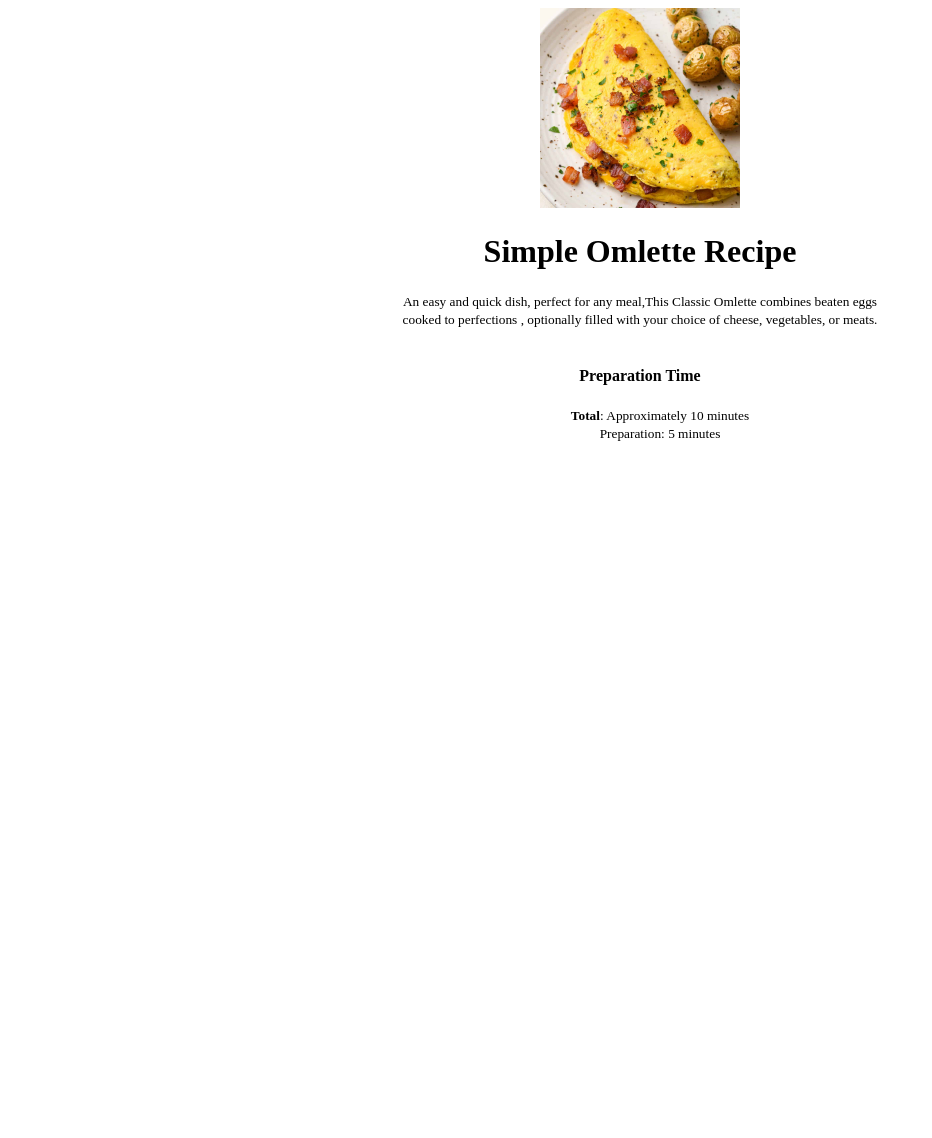
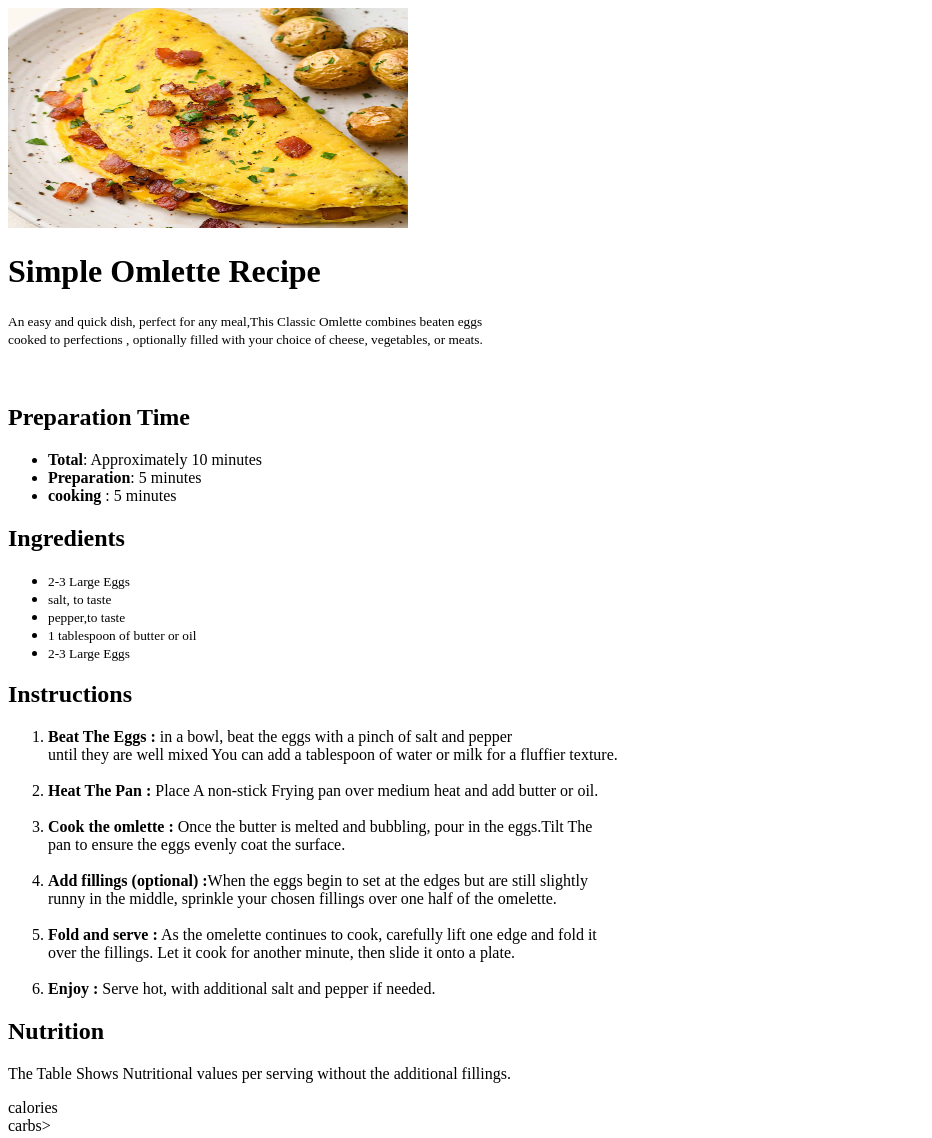
Before and after one commit to prog-momen/Assignment-1, a plain HTML site: page index.html in a window 1280 px wide. Shown: the whole page, without its empty margins (0-932 px from the left). Before the commit the page ends 800 px from the top, so only its background shows below. Drawn offline with Linux system fonts and the light colour scheme.

Commit message:
before finall

```diff
--- a/index.html
+++ b/index.html
@@ -3,23 +3,63 @@
 <head>
     <meta charset="UTF-8">
     <meta name="viewport" content="width=device-width, initial-scale=1.0">
+
     <title>Assignment 1</title>
+
 </head>
-<center>
-    <body>
-<img src="omlette.jpg" width="200px" height="200 px"/>
 
+<div id ="1">
+    <img src="omlette.jpg" alt ="omlette" width="400px" height="220 px"/>
 <h1> <strong> Simple Omlette Recipe</strong></h1>
 <p1> <small> An easy  and quick dish, perfect for any meal,This Classic Omlette combines beaten eggs<br> </small></p1>
 <p2><small> cooked to perfections , optionally filled with your choice of cheese, vegetables, or meats.</small></p2>
-</body>
-<body>
+</div>
+<div id ="2">
     <br><br>
-    <h4>Preparation Time</h4>
+    <h2>Preparation Time</h2>
+<ul>
+        <li><b>Total</b>: Approximately 10 minutes<br></p1>
+        <li><b>Preparation</b>: 5 minutes<br></li>
+        <li><b>cooking</b> : 5 minutes</li>
+    </ul>
+</div>
+<div id ="3">
+    <h2> Ingredients</h2>
+    <ul>
+        <li><small>2-3 Large Eggs</small></li>
+        <li><small>salt, to taste</small></li>
+        <li><small>pepper,to taste</small></li>
+        <li><small>1 tablespoon of butter or oil</small></li>
+        <li><small>2-3 Large Eggs</small></li>
+    </ul>
+</div>
+<div id ="4">
+    <h2><b>Instructions</b></h2>
     <ol>
-        <p1> <small> <b>Total</b>: Approximately 10 minutes<br></p1>
-        <p1> <small<b>Preparation</b>: 5 minutes</p1></small>
-    </ol>
-</body>
-</center>
+        <li><b>Beat The Eggs :</b> in a bowl, beat the eggs with a pinch of salt and pepper<br>
+        until they are well mixed You can add a tablespoon of water or milk for a fluffier texture.
+    </li>
+    <br><li><b>Heat The Pan :</b> Place A non-stick Frying pan over medium heat and add butter or oil.</li>
+<br><li><b>Cook the omlette :</b> Once the butter is melted and bubbling, pour in the eggs.Tilt The <br>
+    pan to ensure the eggs evenly coat the surface.
+</li>
+<br><li><b>Add fillings (optional) :</b>When the eggs begin to set at the edges but are still slightly<br>
+    runny in the middle, sprinkle your chosen fillings over one half of the omelette.
+</li>
+<br><li><b>Fold and serve :</b> As the omelette continues to cook, carefully lift one edge and fold it<br>
+    over the fillings. Let it cook for another minute, then slide it onto a plate.
+</li>
+<br><li><b>Enjoy :</b> Serve hot, with additional salt and pepper if needed.</li>
+</ol>
+</div>
+<div id="5">
+<h2><b>Nutrition</b></h2>
+<p> The Table Shows Nutritional values per serving without the additional fillings.</p>
+
+<table>
+<tr>calories</tr>
+<br><tr> carbs</tr>>
+</table>
+</div>
+
 </html>
```
